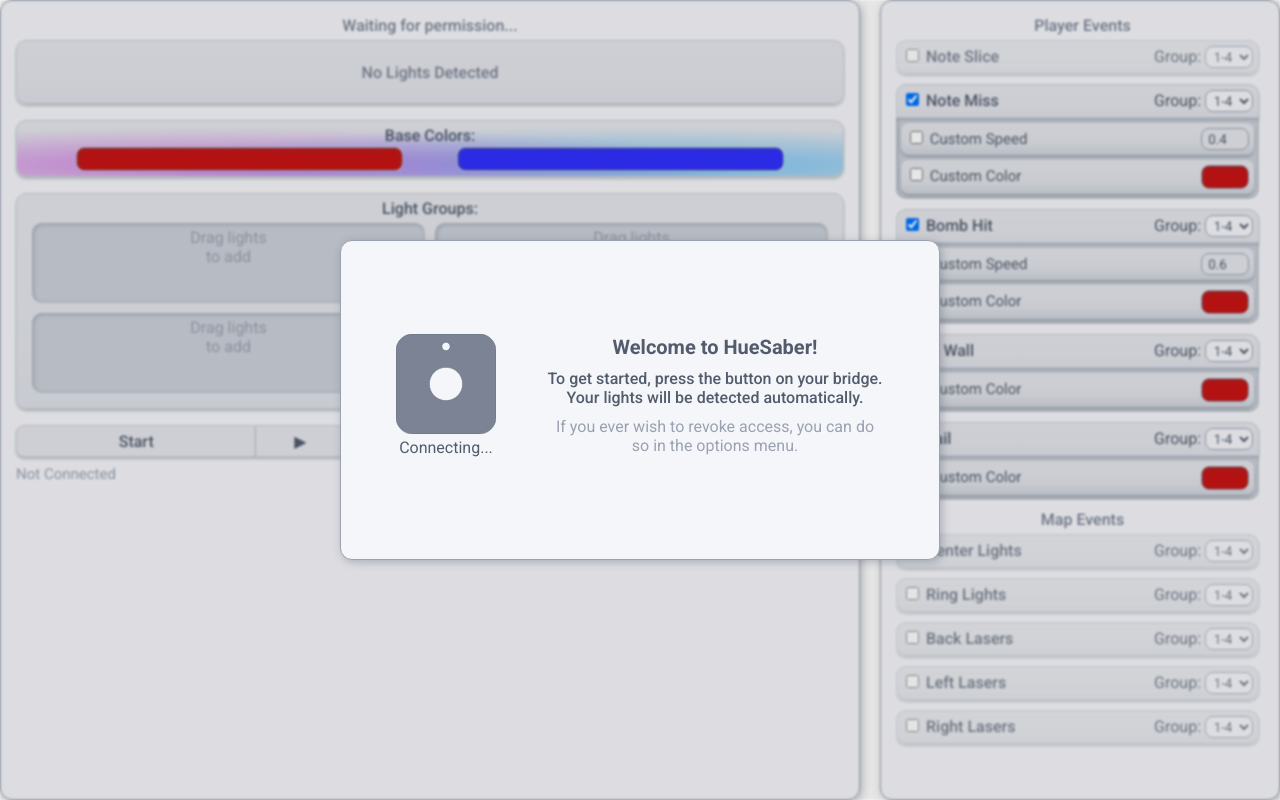
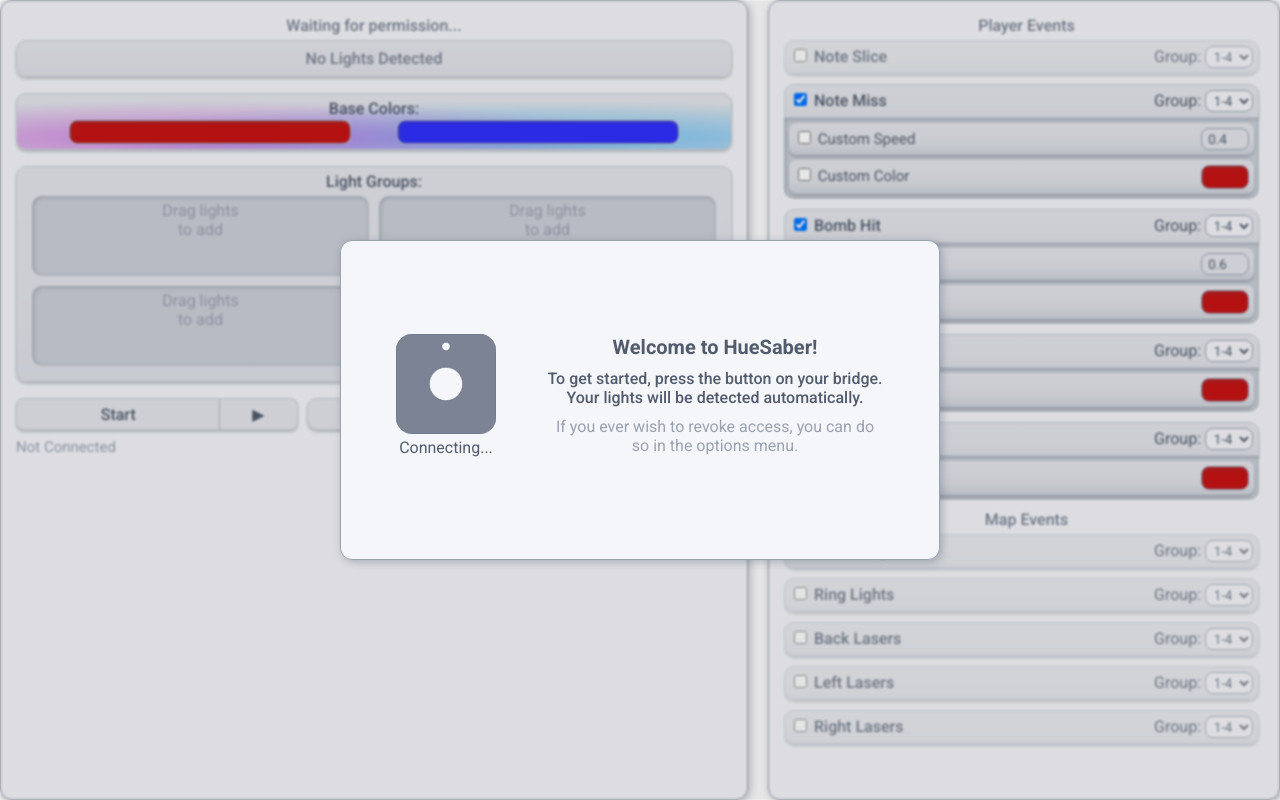
Before and after one commit to TakingFire/HueSaber, an Electron app: page app/index.html in a window 1280 px wide. Drawn offline with nearby package versions, Linux system fonts and the light colour scheme; no server answers.

Commit message:
Tweak UI for 10+ lights

```diff
--- a/app/index.html
+++ b/app/index.html
@@ -80,7 +80,7 @@
           </div>
         </div>
 
-        <div class="subpanel" id="groups" style="padding-bottom:15px;overflow-y:auto;">
+        <div class="subpanel" id="groups" style="padding-bottom:15px;">
           <p>Light Groups:</p>
           <div id="group-grid">
             <ol id="group1" class="group" ondragover="dragarea(event)" ondrop="insertLight(event, this)">
--- a/app/style.css
+++ b/app/style.css
@@ -89,7 +89,7 @@
   position        : relative;
   width           : 100vw;
   height          : 100vh;
-  flex-flow       : row wrap;
+  flex-flow       : row;
   justify-content : center;
 }
 
@@ -239,6 +239,7 @@
 }
 
 #panel-events {
+  min-width      : max(300px, 40vw);
   max-width      : 400px;
   margin-left    : 20px;
   padding-bottom : 0;
@@ -267,12 +268,16 @@
 
 #lightbar {
   display : flex;
-  height  : 64px;
+  overflow-x: auto;
+}
+
+#lightbar::-webkit-scrollbar {
+  height: 8px;
 }
 
 .light-icon {
   display        : flex;
-  min-width      : 34px;
+  min-width      : auto;
   height         : 100%;
   padding        : 3px;
   color          : var(--mid2);
@@ -327,18 +332,19 @@
   margin-top    : 5px;
   padding       : 0px 10px;
   grid-gap      : 10px;
-  grid-template : 1fr 1fr / 1fr 1fr;
+  grid-template : auto auto / auto auto;
 }
 
 .group {
   margin           : 0px 0px;
+  height: auto;
   padding          : 5px;
   color            : var(--dark);
   border-radius    : 10px;
   background-color : var(--indent);
   box-shadow       : inset 1px 1px 4px var(--shadow1);
-  flex-grow        : 1;
   list-style-type  : none;
+  overflow-y:auto;
 }
 
 .group::-webkit-scrollbar-thumb {
```
